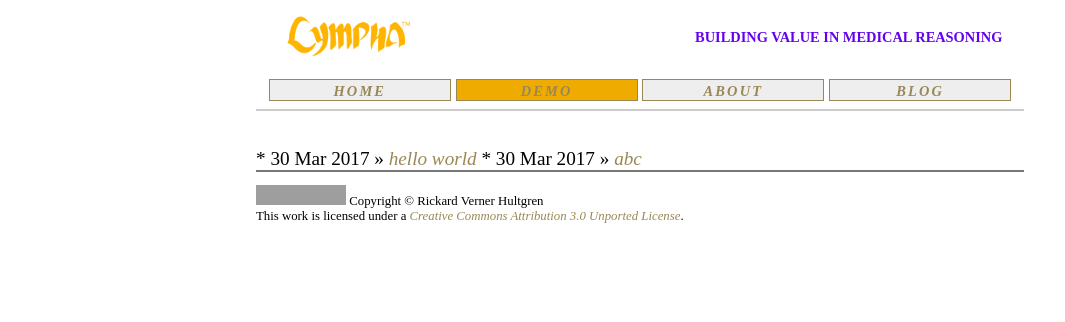
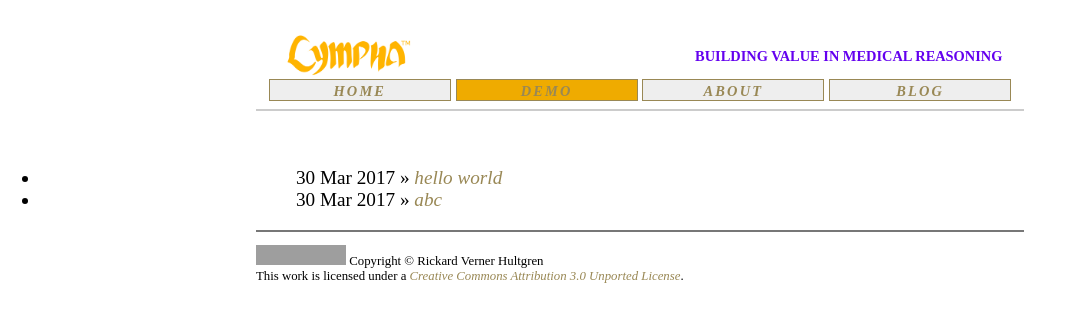
Before and after one commit to RickardHultgren/LYMPHA, a Jekyll site: the page built from blog.md, in a window 1280 px wide. Shown: the top 322 px of the page, without its empty margins (0-1065 px from the left). Built offline with Jekyll 4.4.1, drawn with Linux system fonts in a browser that asks for light colours; some web fonts are replaced; a script that is not in the unit is left out; grey boxes are pictures that could not be loaded.

Commit message:
Update blog.md

```diff
--- a/blog.md
+++ b/blog.md
@@ -6,10 +6,7 @@
 document.getElementById( "blogtext").style.color="#000000";
 document.getElementById( "blog").className="menu2active";
 </script>
-<p class="container">
-<p>
+
 {% for post in site.posts %}
 * <span class="date">{{ post.date | date_to_string }}</span> &raquo; <a href="{{ post.url }}">{{ post.title }}</a>
 {% endfor %}
-</p>
-</p>
```
